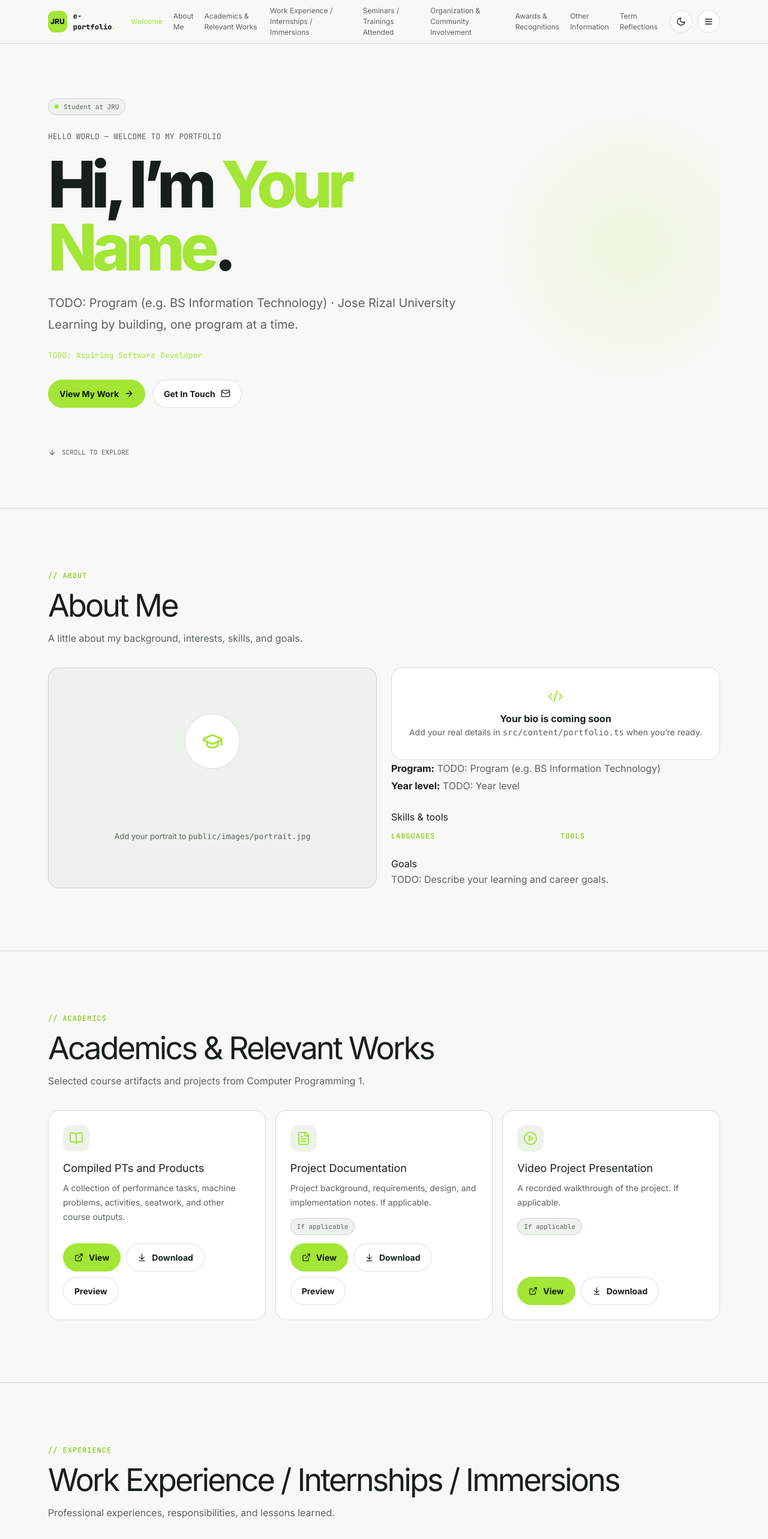
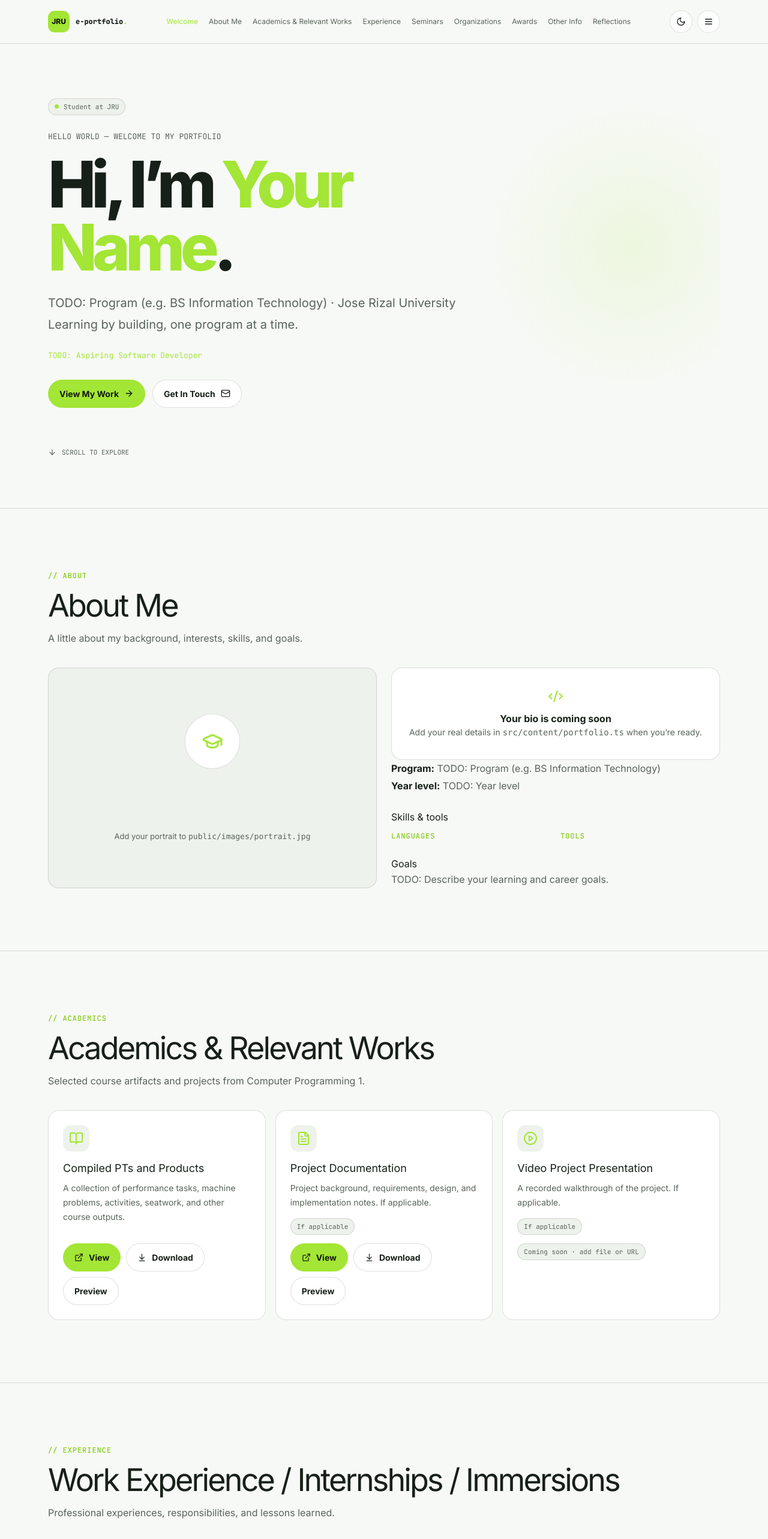
Before and after one commit to nalvax/portfolio, a Next.js app: page / in a window 1280 px wide. Shown: the top 2566 px of the page at 60% size. Built offline with nearby package versions, Linux system fonts and the light colour scheme.

Commit message:
Polish navigation and empty video state

```diff
--- a/src/app/page.tsx
+++ b/src/app/page.tsx
@@ -7,9 +7,9 @@ import { portfolio } from "@/content/portfolio";
 
 const sections = [
   ["welcome", "Welcome"], ["about", "About Me"], ["academics", "Academics & Relevant Works"],
-  ["experience", "Work Experience / Internships / Immersions"], ["seminars", "Seminars / Trainings Attended"],
-  ["organizations", "Organization & Community Involvement"], ["awards", "Awards & Recognitions"],
-  ["other-info", "Other Information"], ["reflections", "Term Reflections"],
+  ["experience", "Experience"], ["seminars", "Seminars"],
+  ["organizations", "Organizations"], ["awards", "Awards"],
+  ["other-info", "Other Info"], ["reflections", "Reflections"],
 ] as const;
 
 function SectionHeading({ eyebrow, title, description }: { eyebrow: string; title: string; description: string }) {
--- a/src/content/portfolio.ts
+++ b/src/content/portfolio.ts
@@ -35,7 +35,7 @@ export const portfolio = {
   academics: {
     compiledWorks: { title: "Compiled PTs and Products", file: "/files/compiled-pts-and-products.pdf", description: "A collection of performance tasks, machine problems, activities, seatwork, and other course outputs." },
     documentation: { title: "Project Documentation", file: "/files/project-documentation.pdf", description: "Project background, requirements, design, and implementation notes. If applicable." },
-    videoPresentation: { title: "Video Project Presentation", embedUrl: null as string | null, file: "/files/project-presentation.mp4" as string | null, description: "A recorded walkthrough of the project. If applicable." },
+    videoPresentation: { title: "Video Project Presentation", embedUrl: null as string | null, file: null as string | null, description: "A recorded walkthrough of the project. If applicable." },
     works: [] as { title: string; description: string; tech: string[]; link?: string }[],
   },
   experience: [] as { role: string; org: string; type: "Work" | "Internship" | "Immersion"; start: string; end: string; location?: string; bullets: string[] }[],
```
